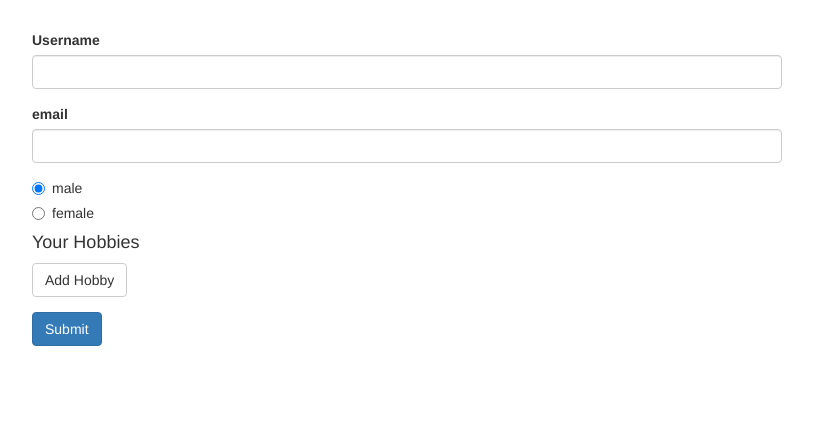
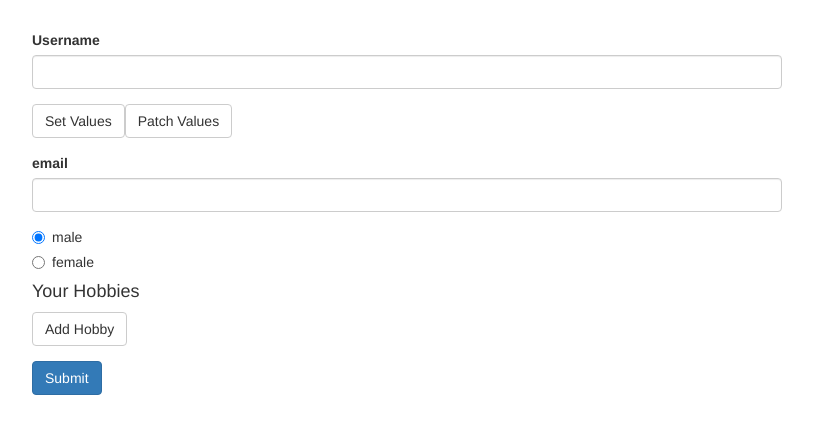
Before and after one commit to doug-newton/angular-udemy-course-project, an Angular app: page / in a window 1280 px wide. Shown: the top 434 px of the page, without its empty margins (233-1046 px from the left). Built offline with nearby package versions, Linux system fonts and the light colour scheme.

Commit message:
setValue and patchValue

```diff
--- a/src/app/app.component.html
+++ b/src/app/app.component.html
@@ -21,6 +21,10 @@
                   *ngIf="signupForm.get('user.username').errors['required']&& signupForm.get('user.username').touched"
                 >name is required</span>
               </span>
+          </div>
+          <div class="form-group">
+            <button type="button" (click)="onSetValue()" class="btn btn-default">Set Values</button>
+            <button type="button" (click)="onPatchValue()" class="btn btn-default">Patch Values</button>
           </div>
           <div class="form-group">
             <label for="email">email</label>
--- a/src/app/app.component.ts
+++ b/src/app/app.component.ts
@@ -26,6 +26,25 @@ export class AppComponent implements OnInit {
     })
     this.signupForm.statusChanges.subscribe(value => {
       console.log(value)
+    })
+  }
+
+  onSetValue() {
+    this.signupForm.setValue({
+      user: {
+        username: 'doug',
+        email: 'doug@example.com'
+      },
+      gender: 'male',
+      hobbies: []
+    })
+  }
+
+  onPatchValue() {
+    this.signupForm.patchValue({
+      user: {
+        email: 'test@test.com'
+      }
     })
   }
 
```
